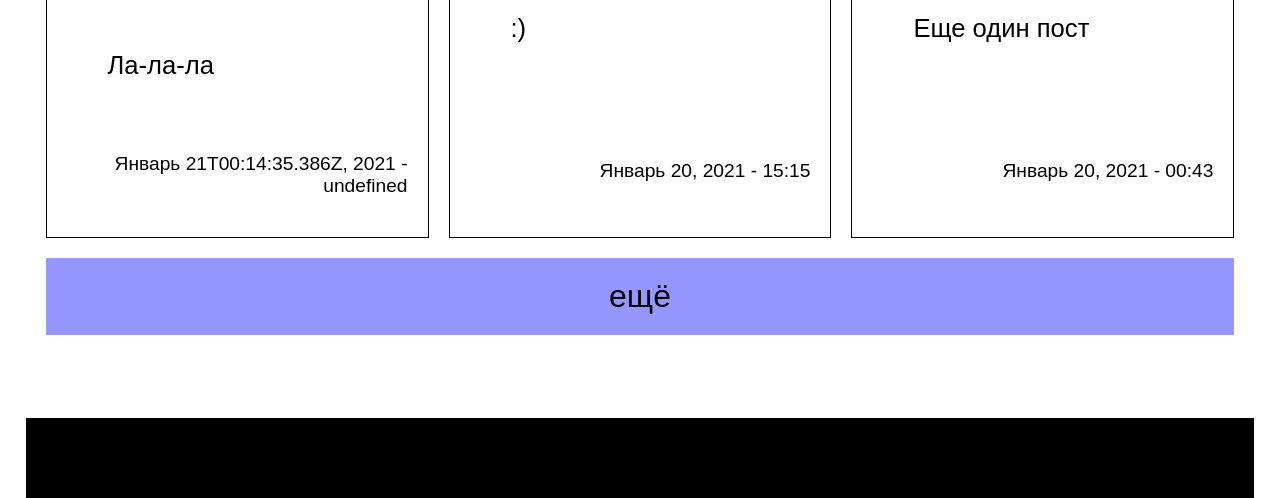
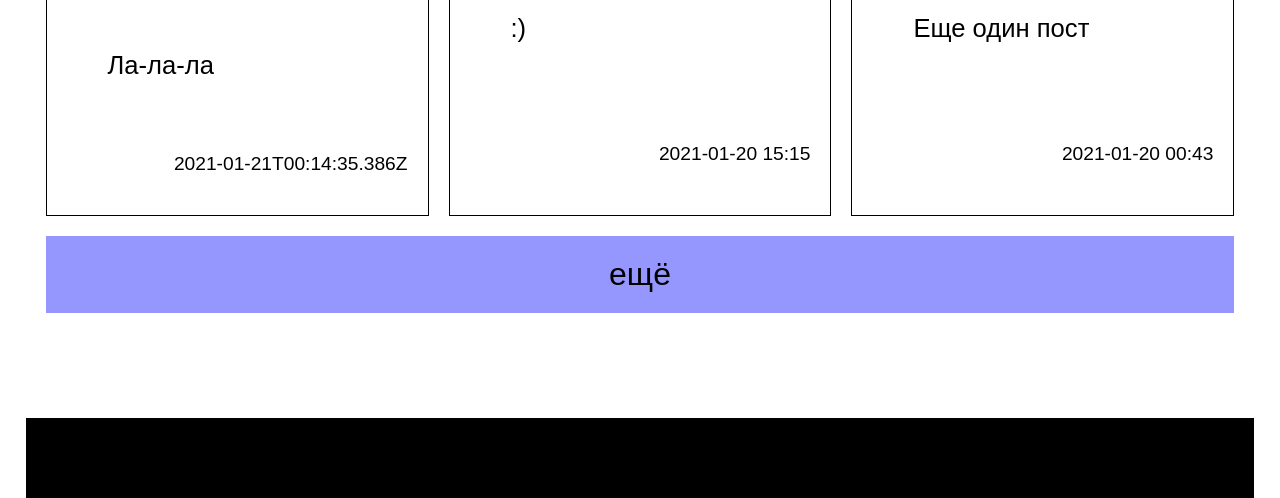
Before and after one commit to ElijahBitkov/whiteblog, a Gatsby site: page / in a window 1280 px wide. Shown: the part 302-800 px from the top of the page. Built offline with nearby package versions, Linux system fonts and the light colour scheme; Gatsby itself is replaced by a stand-in of ours.

Commit message:
23 commit

```diff
--- a/src/pages/index.js
+++ b/src/pages/index.js
@@ -2,7 +2,6 @@ import React, {useState} from "react"
 import Layout from "../components/layout"
 import PostFace from "../components/post-face"
 import {useStaticQuery, graphql} from "gatsby"
-import dateTranslate from "../components/date-translate"
 import SEO from "../components/seo"
 
 
@@ -42,7 +41,7 @@ const IndexPage = () => {
       {data.allMarkdownRemark.edges.slice(0, count).map((e) => (
         <PostFace
           title = {e.node.frontmatter.title}
-          date = {dateTranslate(e.node.frontmatter.date)}
+          date = {e.node.frontmatter.date}
           slug = {e.node.frontmatter.date}
           datetime = {e.node.frontmatter.date}
         >
--- a/src/templates/blogTemplate.js
+++ b/src/templates/blogTemplate.js
@@ -3,7 +3,7 @@ import { graphql } from "gatsby"
 import Layout from "../components/layout"
 import Date__section from "../components/section/date"
 import Title__section from "../components/section/title"
-import dateTranslate from "../components/date-translate"
+
 import SEO from "../components/seo"
 
 export default function Template({
```
